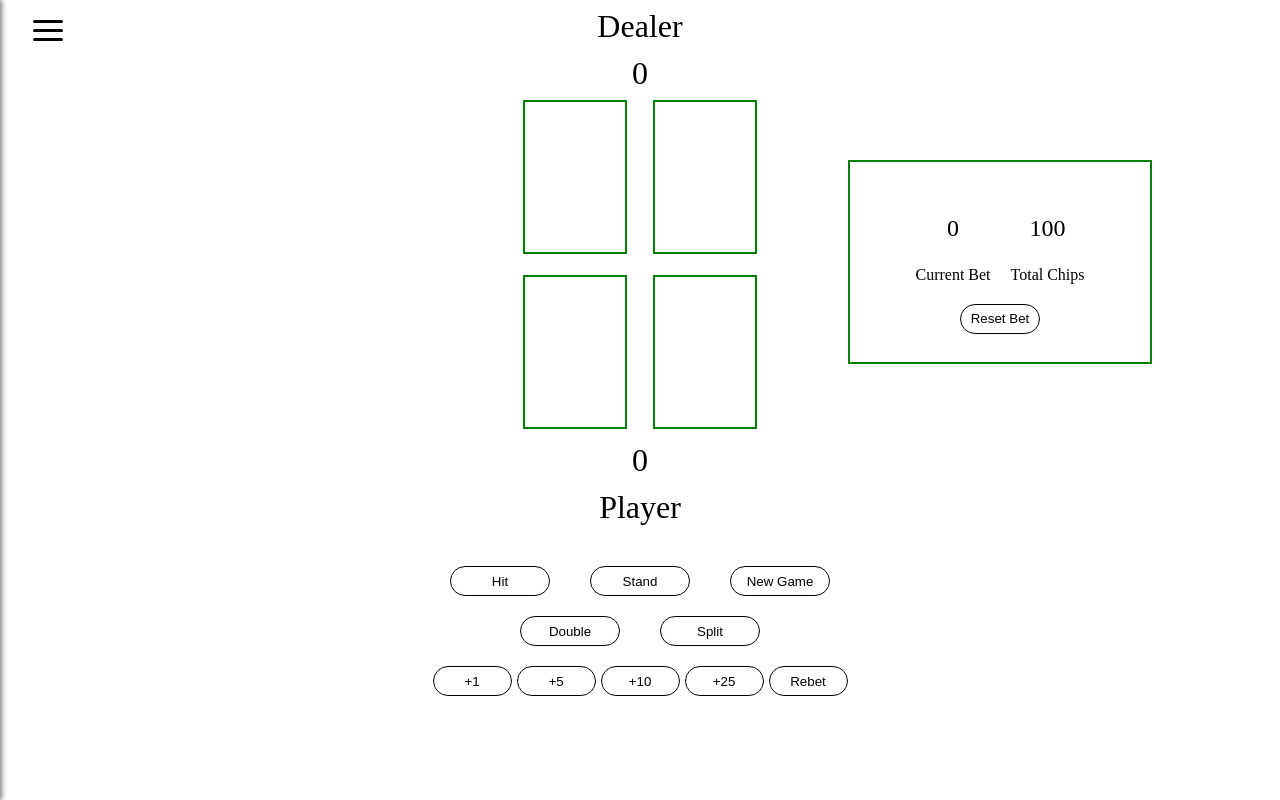
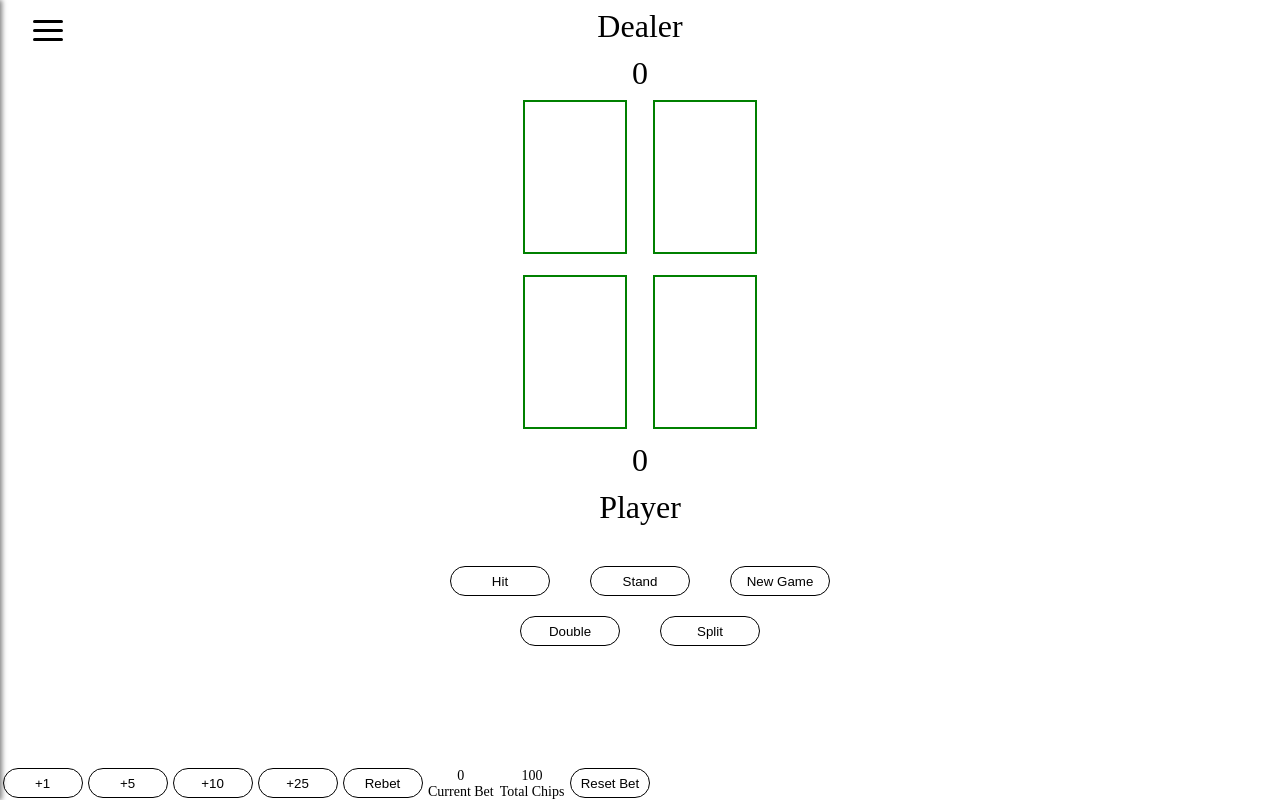
Before and after one commit to jakejgk/blackjack-simple, a React (Create React App) app: page / in a window 1280 px wide. Built offline with nearby package versions, Linux system fonts and the light colour scheme; the HTML template or start-up script is replaced by a standard one.

Commit message:
changing ui

```diff
--- a/src/App.js
+++ b/src/App.js
@@ -149,9 +149,8 @@ function App() {
     }
   }
 
-  //test
-
   function stand() {
+    if (gameStage === GameStage.PLAYER_TURN) {
       if (dealerTotal >= 17 && dealerCards.length == 2) {
         if (dealerTotal === 17 && dealerCards.filter(card => card.value === 'A').length == 1) {
           setGameStage(GameStage.DEALER_TURN)
@@ -160,6 +159,7 @@ function App() {
         }
       } else {
         setGameStage(GameStage.DEALER_TURN)
+      }
     }
   }
 
@@ -243,7 +243,7 @@ function App() {
 
   // show book move or not
   function handleBook(e) {
-    if (e.target.id === '') {
+    if (e.target.id === 'not-selected') {
       setShowBook(!showBook)
     }
   }
--- a/src/components/Betting/Betting.css
+++ b/src/components/Betting/Betting.css
@@ -1,25 +1,48 @@
+.betting-container {
+  display: flex;
+  position: fixed;
+  bottom: 0;
+  left: 0;
+}
+
 .chips-container {
   display: flex;
   justify-content: center;
-  width: 420px;
-  margin-top: 10px;
+}
+
+p {
+  margin: 0;
 }
 
 .bet-nums {
-  position: absolute;
-  top: 20%;
-  right: 10%;
-  width: 300px;
-  height: 200px;
-  border: 2px green solid;
-  color: black;
-  font-size: 24px;
   display: flex;
-  justify-content: center;
-  align-items: center;
+  font-size: 14px;
+  margin-top: 0px;
 }
 
-.current {
+.current-bet-container {
+  display: flex;
+  flex-direction: column;
+  align-items: center;
+  margin: 0 3px 0;
+}
+
+.total-chips-container {
+  display: flex;
+  flex-direction: column;
+  align-items: center;
+  margin: 0 3px 0;
+}
+
+
+
+/*New above*/
+
+/**//**//**/
+
+/*Old unused below*/
+
+/* .current {
   display: flex;
   flex-direction: column;
   justify-content: center;
@@ -36,12 +59,10 @@
 }
 
 .chips-container > button:hover {
-  /* @keyframe in sidebar.css */
   animation: color-btn 0.4s forwards;
 }
 
 .current > button:hover {
-  /* @keyframe in sidebar.css */
   animation: color-btn 0.4s forwards;
 }
 
@@ -61,6 +82,5 @@
 }
 
 .container-1b > button:hover {
-  /* @keyframe in sidebar.css */
   animation: color-btn 0.4s forwards;
-}
+} */
--- a/src/components/Betting/Betting.jsx
+++ b/src/components/Betting/Betting.jsx
@@ -3,7 +3,7 @@ import './Betting.css';
 
 const Betting = ({ currentBet, totalChips, handleBet, handleReset }) => {
   return (
-    <div>
+    <div className='betting-container'>
       <div className='chips-container'>
         <button value='1' onClick={handleBet}>+1</button>
         <button value='5' onClick={handleBet}>+5</button>
@@ -12,24 +12,17 @@ const Betting = ({ currentBet, totalChips, handleBet, handleReset }) => {
         <button value='rebet' id='rebet-btn' onClick={handleBet}>Rebet</button>
       </div>
       <div className="bet-nums">
-        <div className='container-1'>
-          <div className='container-1a'>
-            <div className='current'>
-              <p>{currentBet}</p>
-              <label style={{fontSize: '16px'}}>Current Bet</label>
-            </div>
-            <div className='total'>
-              <p>{totalChips}</p>
-              <label style={{fontSize: '16px'}}>Total Chips</label>
-            </div>
-          </div>
-          <div className='container-1b'>
-            <button onClick={handleReset}>Reset Bet</button>
-          </div>
+        <div className='current-bet-container'>
+            <p>{currentBet}</p>
+            <label>Current Bet</label>
         </div>
+        <div className='total-chips-container'>
+          <p>{totalChips}</p>
+          <label>Total Chips</label>
+        </div>
+          <button onClick={handleReset}>Reset Bet</button>
       </div>
     </div>
-
   )
 }
 
--- a/src/components/Sidebar/Sidebar.jsx
+++ b/src/components/Sidebar/Sidebar.jsx
@@ -30,7 +30,7 @@ const Sidebar = ({ isSidebarOpen, numDecks, handleNumDecks, showBook, handleBook
           <div className='book-container'>
             <p style={{ marginTop: '30px', marginBottom: '0px'}}>Show Book</p>
             <div className='book-btn-container'>
-              <button id={showBook ? 'selected' : 'non-selected'} onClick={handleBook}>Yes</button>
+              <button id={showBook ? 'selected' : 'not-selected'} onClick={handleBook}>Yes</button>
               <button id={showBook ? 'not-selected' : 'selected'} onClick={handleBook}>No</button>
             </div>
           </div>
```
Lines whose indentation alone changed are shown as unchanged.
